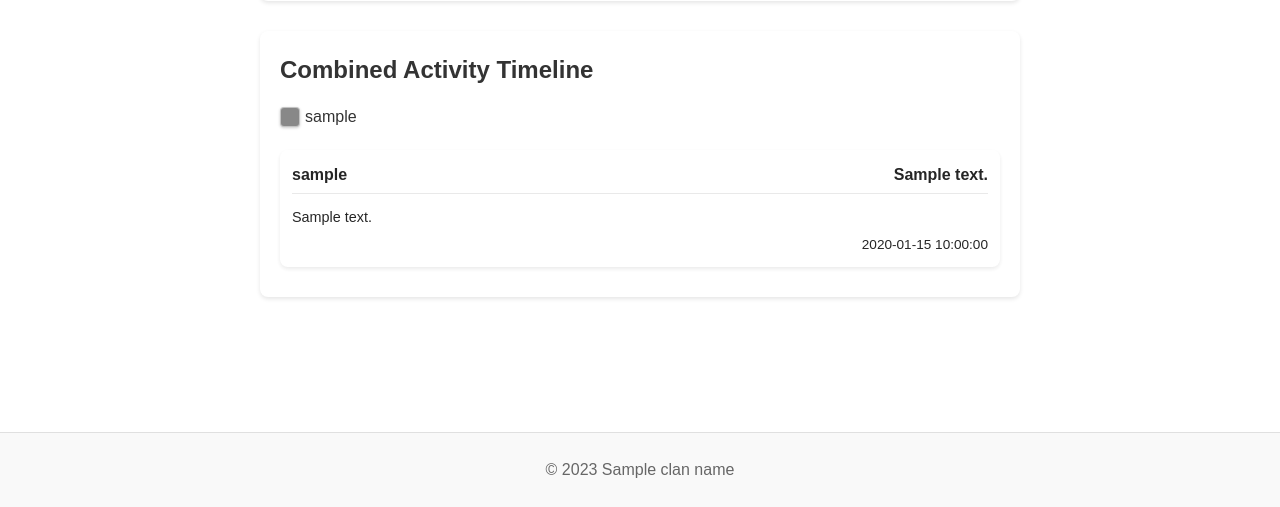
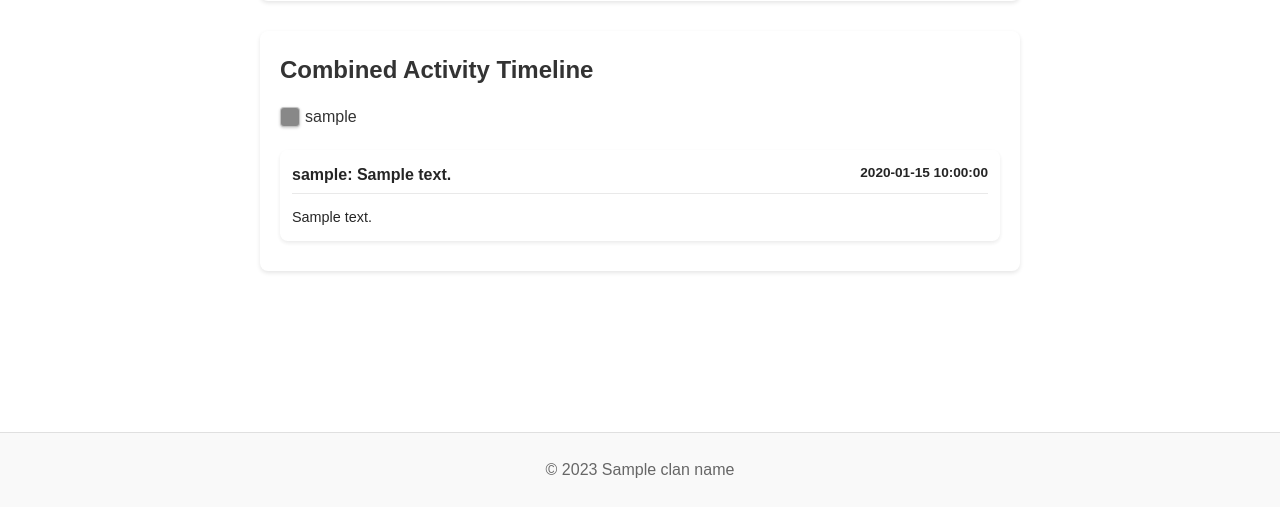
Before and after one commit to JeroenLam/rs_clan_website, a Flask app: template templates/timeline.html in a window 1280 px wide. Shown: the part 343-850 px from the top of the page. Run offline with Flask 3, Linux system fonts and the light colour scheme; the template is opened without the code that fills it: most values are stand-ins (such as "Sample title", 1, 10 or a date in 2020).

Commit message:
style: Modify timeline item header to combine username and text with date

```diff
--- a/templates/timeline.html
+++ b/templates/timeline.html
@@ -42,14 +42,13 @@
             {% for activity in timeline_data %}
             <div class="timeline-item" style="background-color: {{ user_colors[activity.username] }}; opacity: 0.85;">
                 <div class="timeline-item-header">
-                    <span class="timeline-username" style="color: #000000; font-weight: bold;">{{ activity.username }}</span>
-                    <span class="timeline-text" style="color: #000000; font-weight: bold;">{{ activity.text }}</span>
+                    <span class="timeline-header-left" style="color: #000000; font-weight: bold;">{{ activity.username }}: {{ activity.text }}</span>
+                    <span class="timeline-date" style="color: #000000; font-size: 0.85em;">{{ activity.date }}</span>
                 </div>
                 <div class="timeline-item-content">
                     {% if activity.details %}
                     <p class="timeline-details" style="color: #000000; margin-top: 5px;">{{ activity.details }}</p>
                     {% endif %}
-                    <p class="timeline-date" style="color: #000000; font-size: 0.85em; margin-top: 5px; text-align: right;">{{ activity.date }}</p>
                 </div>
             </div>
             {% endfor %}
@@ -139,7 +138,7 @@
         padding-bottom: 5px;
     }
 
-    .timeline-username {
+    .timeline-header-left {
         color: #000000;
         font-weight: bold;
     }
@@ -151,11 +150,6 @@
     .timeline-date {
         font-size: 0.85em;
         color: #000000;
-    }
-
-    .timeline-text {
-        color: #000000;
-        font-weight: bold;
     }
 
     .timeline-details {
```
